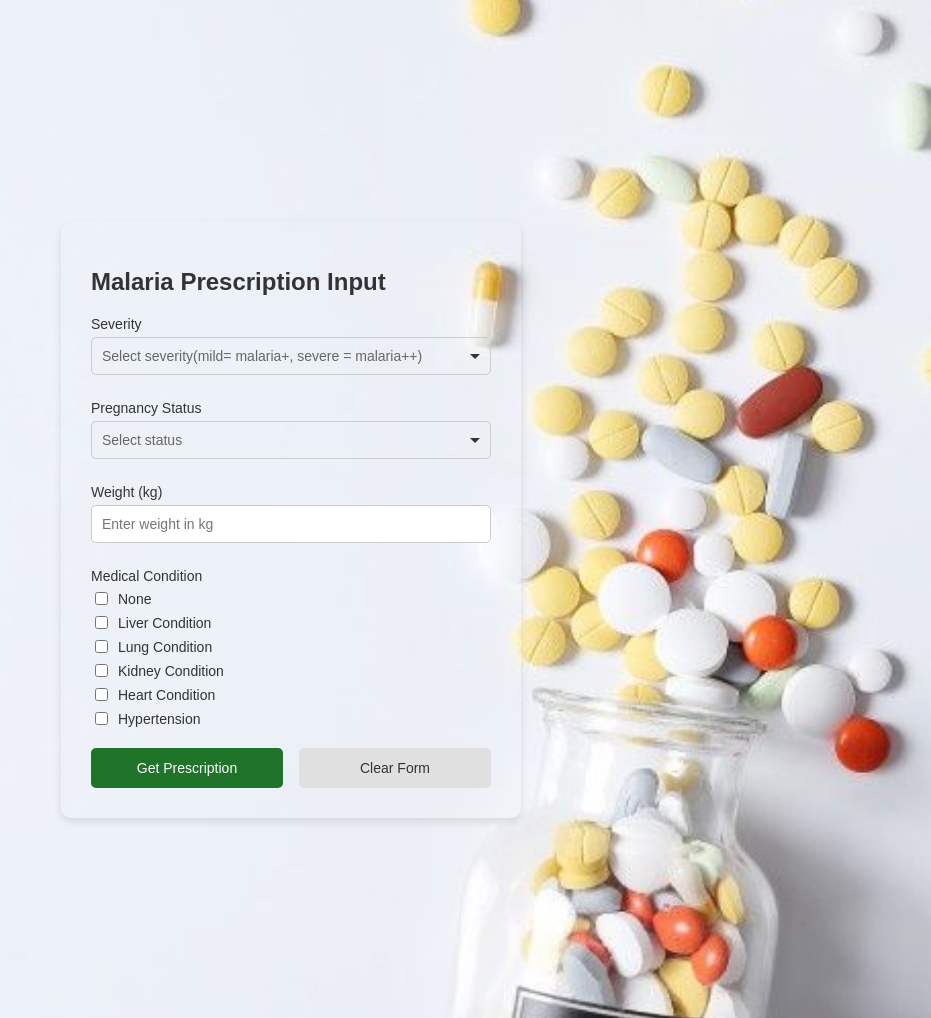
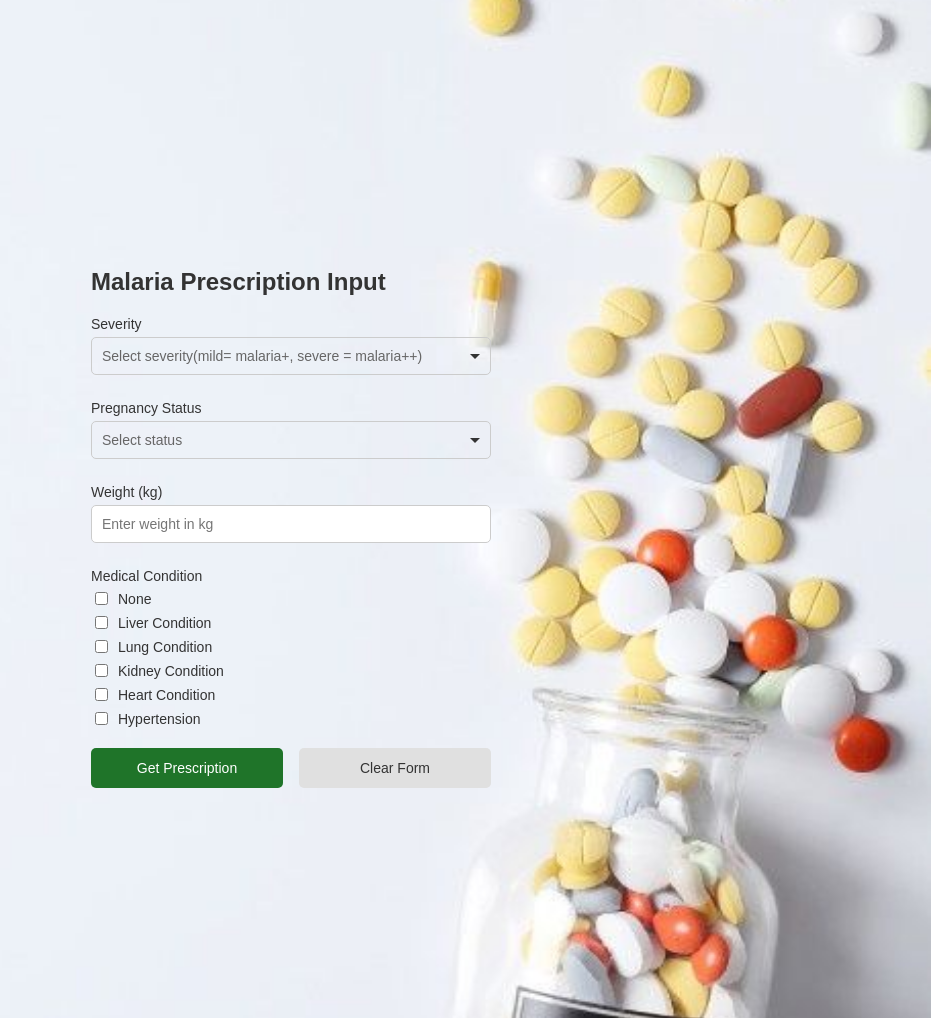
Before and after one commit to Otito-pa/malaria_fyp, a Flask app: page / in a window 1280 px wide. Shown: the top 1018 px of the page, without its empty margins (349-1280 px from the left). Run offline with Flask 3, Linux system fonts and the light colour scheme.

Commit message:
Update index.html

```diff
--- a/malaria_fyp/templates/index.html
+++ b/malaria_fyp/templates/index.html
@@ -22,8 +22,7 @@
         .form-container {
 
             padding: 30px;
-            border-radius: 10px;
-            box-shadow: 0 4px 8px rgba(0, 0, 0, 0.1);
+
             width: 100%;
             max-width: 400px;
         }
```
